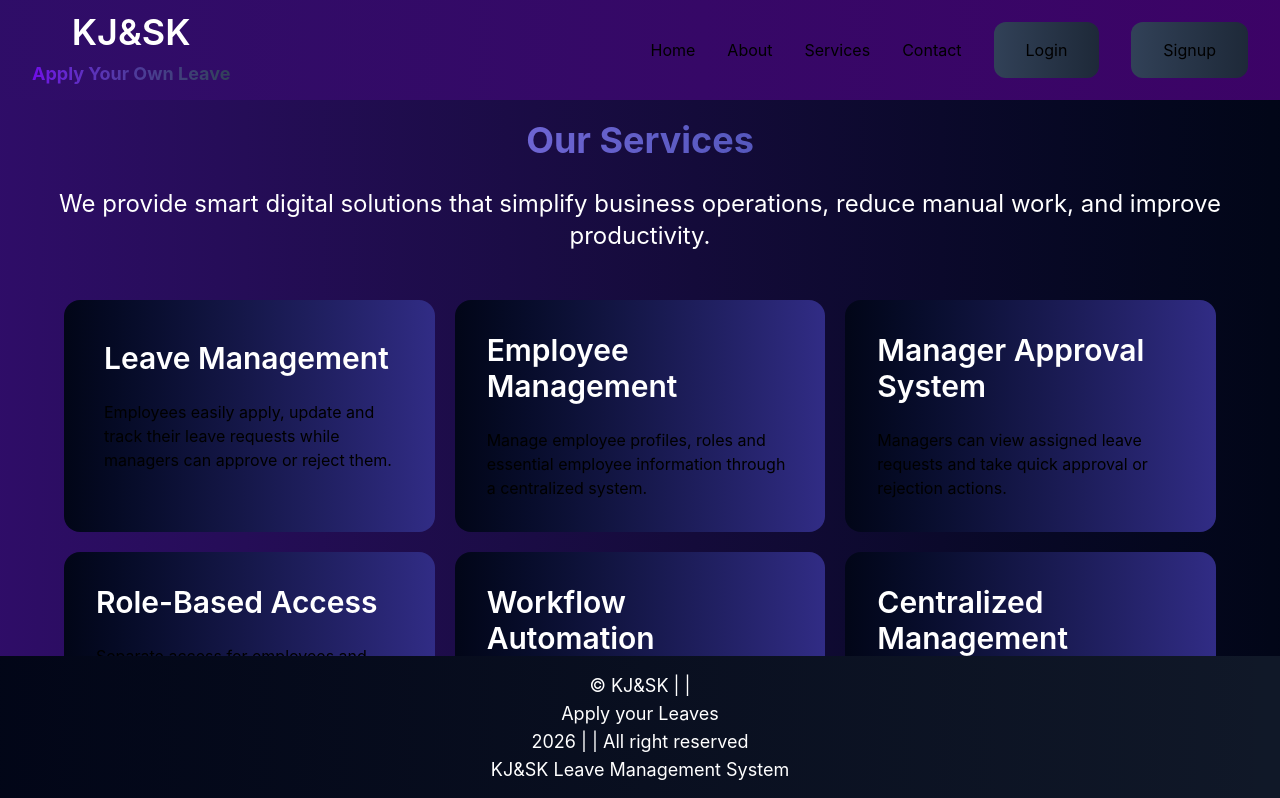
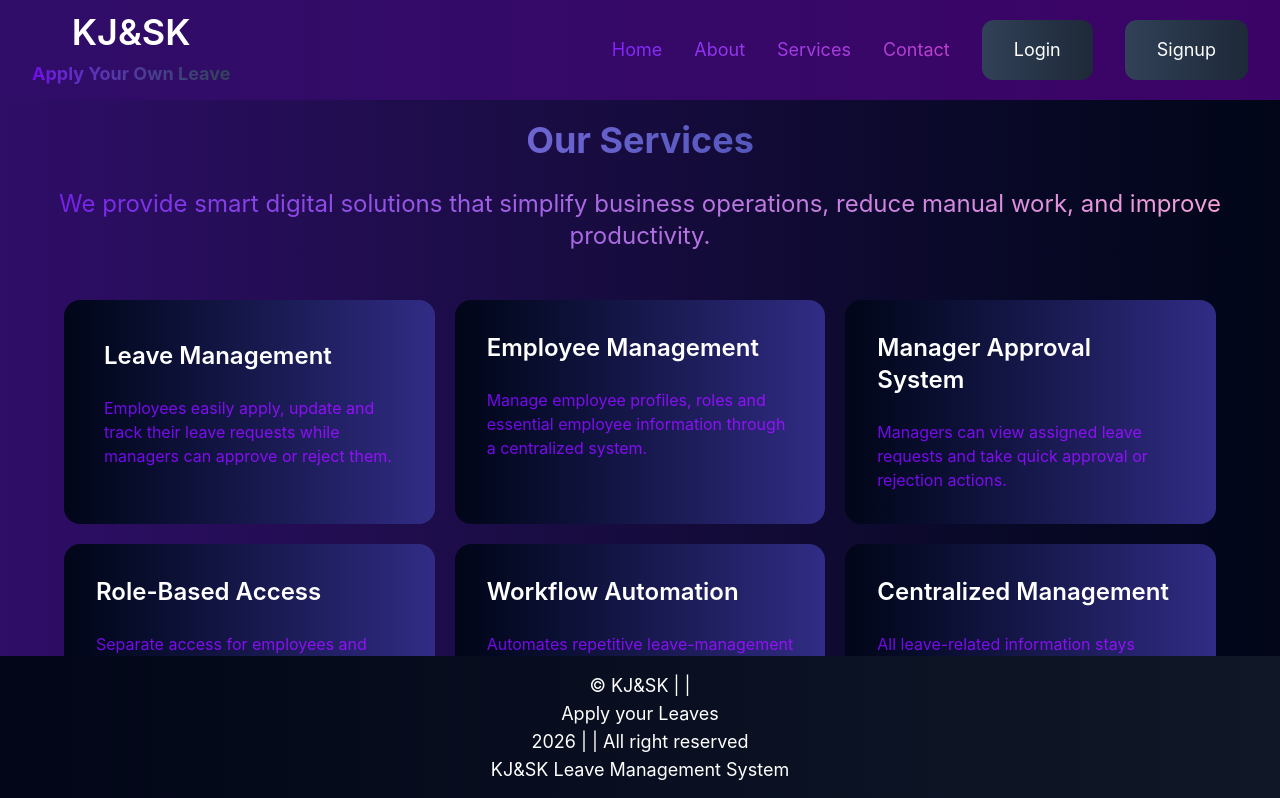
Before and after one commit to skpahadi-devfolio/KJ-SK-Leave-Management-System, a React (Vite) app in the folder frontend/: page /services in a window 1280 px wide. Shown: the top 798 px of the page. Built offline with nearby package versions, Linux system fonts and the light colour scheme.

Commit message:
Fix Home Page Design and Navbar

```diff
--- a/frontend/index.html
+++ b/frontend/index.html
@@ -2,7 +2,7 @@
 <html lang="en">
   <head>
     <meta charset="UTF-8" />
-    <link rel="icon" type="image/svg+xml" href="/favicon.svg" />
+    <link rel="shortcut icon" href="/src//assets/logo.png" type="image/x-icon">
     <meta name="viewport" content="width=device-width, initial-scale=1.0" />
     <title>Aditron (AIPL):- Leave Apply Application</title>
   </head>
--- a/frontend/src/Pages/Home.jsx
+++ b/frontend/src/Pages/Home.jsx
@@ -6,7 +6,7 @@ const Home = () => {
     return (
         <div className="min-h-screen flex flex-col pb-24">
 
-            <div className="heading md:text-5xl text-3xl text-center pt-5">
+            <div className="heading md:text-5xl text-3xl text-center pt-5 bg-gradient-to-r from-violet-900 to-indigo-800 bg-clip-text text-transparent">
                 <p className='md:text-4xl text-xl font-semibold'>Welcome to</p>
                 <p className='font-semibold'><TypeAnimationText/></p>
             </div>
--- a/frontend/src/Pages/Services.jsx
+++ b/frontend/src/Pages/Services.jsx
@@ -9,7 +9,7 @@ const Services = () => {
         <h1 className='md:text-4xl text-2xl bg-gradient-to-r from-violet-400 to-blue-900 bg-clip-text text-transparent font-bold text-center pt-5'>Our Services</h1>
 
         {/* first-part */}
-        <div className="first-part text-center pt-7 text-xl md:text-2xl text-white">
+        <div className="first-part text-center pt-7 text-xl md:text-2xl bg-gradient-to-r from-violet-700 to-pink-300 bg-clip-text text-transparent">
           <p>We provide smart digital solutions that simplify business operations, reduce manual work, and improve productivity.</p>
         </div>
 
@@ -18,45 +18,45 @@ const Services = () => {
         <div className="all-cards-sections grid grid-cols-1 gap-5 md:grid-cols-3 w-[90vw] max-w-6xl mx-auto mt-12 mb-16">
 
           {/* first section */}
-          <section className="first-section flex flex-col gap-6 bg-gradient-to-r from-slate-950 to-indigo-900 rounded-2xl p-10">
-            <h3 className='md:text-3xl text-xl font-semibold text-white'>Leave Management</h3>
-            <p>Employees easily apply, update and track their leave requests while managers can approve or reject them.</p>
+          <section className="first-section flex flex-col gap-6 bg-gradient-to-r from-slate-950 to-indigo-900 rounded-2xl p-10 hover:-translate-y-2 transition-all duration-700 ease-in-out">
+            <h3 className='md:text-2xl text-xl font-semibold text-white'>Leave Management</h3>
+            <p className='bg-gradient-to-r from-violet-700 to-purple-600 bg-clip-text text-transparent'>Employees easily apply, update and track their leave requests while managers can approve or reject them.</p>
           </section>
 
 
           {/* second-section */}
-          <section className="second-section flex flex-col gap-6 bg-gradient-to-r from-slate-950 to-indigo-900 rounded-2xl p-8">
-            <h3 className='md:text-3xl text-xl font-semibold text-white'>Employee Management</h3>
-            <p>Manage employee profiles, roles and essential employee information through a centralized system.</p>
+          <section className="second-section flex flex-col gap-6 bg-gradient-to-r from-slate-950 to-indigo-900 rounded-2xl p-8 hover:-translate-y-2 transition-all duration-700 ease-in-out">
+            <h3 className='md:text-2xl text-xl font-semibold text-white'>Employee Management</h3>
+            <p className='bg-gradient-to-r from-violet-700 to-purple-600 bg-clip-text text-transparent'>Manage employee profiles, roles and essential employee information through a centralized system.</p>
           </section>
 
 
           {/* third-section */}
-          <section className="third-section flex flex-col gap-6 bg-gradient-to-r from-slate-950 to-indigo-900 rounded-2xl p-8">
-            <h3 className='md:text-3xl text-xl font-semibold text-white'>Manager Approval System</h3>
-            <p>Managers can view assigned leave requests and take quick approval or rejection actions.</p>
+          <section className="third-section flex flex-col gap-6 bg-gradient-to-r from-slate-950 to-indigo-900 rounded-2xl p-8 hover:-translate-y-2 transition-all duration-700 ease-in-out">
+            <h3 className='md:text-2xl text-xl font-semibold text-white'>Manager Approval System</h3>
+            <p className='bg-gradient-to-r from-violet-700 to-purple-600 bg-clip-text text-transparent'>Managers can view assigned leave requests and take quick approval or rejection actions.</p>
           </section>
 
 
           {/* fourth-section */}
-          <section className="fourth-section flex flex-col gap-6 bg-gradient-to-r from-slate-950 to-indigo-900 rounded-2xl p-8">
-            <h3 className='md:text-3xl text-xl font-semibold text-white'>Role-Based Access</h3>
-            <p>Separate access for employees and managers keeps the system secure and ensures users only access the features relevant to their roles.</p>
+          <section className="fourth-section flex flex-col gap-6 bg-gradient-to-r from-slate-950 to-indigo-900 rounded-2xl p-8 hover:-translate-y-2 transition-all duration-700 ease-in-out">
+            <h3 className='md:text-2xl text-xl font-semibold text-white'>Role-Based Access</h3>
+            <p className='bg-gradient-to-r from-violet-700 to-purple-600 bg-clip-text text-transparent'>Separate access for employees and managers keeps the system secure and ensures users only access the features relevant to their roles.</p>
           </section>
 
 
           {/* fifth-section */}
-          <section className="fifth-section flex flex-col gap-6 bg-gradient-to-r from-slate-950 to-indigo-900 rounded-2xl p-8">
-            <h3 className='md:text-3xl text-xl font-semibold text-white'>Workflow Automation</h3>
-            <p>Automates repetitive leave-management tasks and reduces dependency on manual processes.</p>
+          <section className="fifth-section flex flex-col gap-6 bg-gradient-to-r from-slate-950 to-indigo-900 rounded-2xl p-8 hover:-translate-y-2 transition-all duration-700 ease-in-out">
+            <h3 className='md:text-2xl text-xl font-semibold text-white'>Workflow Automation</h3>
+            <p className='bg-gradient-to-r from-violet-700 to-purple-600 bg-clip-text text-transparent'>Automates repetitive leave-management tasks and reduces dependency on manual processes.</p>
           </section>
 
 
 
           {/* sixth-section */}
-          <section className="sixth-section flex flex-col gap-6 bg-gradient-to-r from-slate-950 to-indigo-900 rounded-2xl p-8">
-            <h3 className='md:text-3xl text-xl font-semibold text-white'>Centralized Management</h3>
-            <p>All leave-related information stays organized in one place, making management easier and more transparent.</p>
+          <section className="sixth-section flex flex-col gap-6 bg-gradient-to-r from-slate-950 to-indigo-900 rounded-2xl p-8 hover:-translate-y-2 transition-all duration-700 ease-in-out">
+            <h3 className='md:text-2xl text-xl font-semibold text-white'>Centralized Management</h3>
+            <p className='bg-gradient-to-r from-violet-700 to-purple-600 bg-clip-text text-transparent'>All leave-related information stays organized in one place, making management easier and more transparent.</p>
           </section>
 
 
--- a/frontend/src/components/Navbar.jsx
+++ b/frontend/src/components/Navbar.jsx
@@ -53,15 +53,15 @@ const Navbar = () => {
         {/* mobile-hamburger */}
         <div className="mobile-hamburger md:hidden text-3xl" onClick={()=>{setmenuOpen(!menuOpen)}}>{menuOpen?<FaXmark/>:<FaBars/>}</div>
 
-        <nav className='hidden md:flex md:justify-between md:items-center gap-8'>
+        <nav className='hidden md:flex md:justify-between md:items-center gap-8 bg-gradient-to-r from-violet-600 to-pink-500 bg-clip-text text-transparent md:text-lg'>
         <NavLink to={"/"}>Home</NavLink>
         <NavLink to={"/about"}>About</NavLink>
         <NavLink to={"/services"}>Services</NavLink>
         <NavLink to={"/contact"}>Contact</NavLink>
 
         {loggedIn? (<button className={"bg-gradient-to-r from-slate-700 to-gray-800 hover:border border-gray-900 p-4 rounded-xl hover:rounded-full px-8 hover:transition-all hover:duration-700 hover:ease-in-out"} onClick={HandleLogout}>Logout</button>):(<>
-        <NavLink className={"bg-gradient-to-r from-slate-700 to-gray-800 hover:border border-gray-900 p-4 rounded-xl hover:rounded-full px-8 hover:transition-all hover:duration-700 hover:ease-in-out"} to={"/login"}>Login</NavLink>
-        <NavLink className={"bg-gradient-to-r from-slate-700 to-gray-800 hover:border border-gray-900 p-4 rounded-xl hover:rounded-full px-8 hover:transition-all hover:duration-700 hover:ease-in-out"} to={"/signup"}>Signup</NavLink></>)}
+        <NavLink className={"bg-gradient-to-r from-slate-700 to-gray-800 hover:border border-gray-900 p-4 rounded-xl text-white hover:rounded-full px-8 transition-all hover:duration-1000 hover:ease-in-out"} to={"/login"}>Login</NavLink>
+        <NavLink className={"bg-gradient-to-r from-slate-700 to-gray-800 hover:border border-gray-900 p-4 rounded-xl text-white hover:rounded-full px-8 transition-all hover:duration-1000 hover:ease-in-out"} to={"/signup"}>Signup</NavLink></>)}
       </nav>
 
 
```
Also changed, not shown: frontend/src/assets/logo.png (added).
